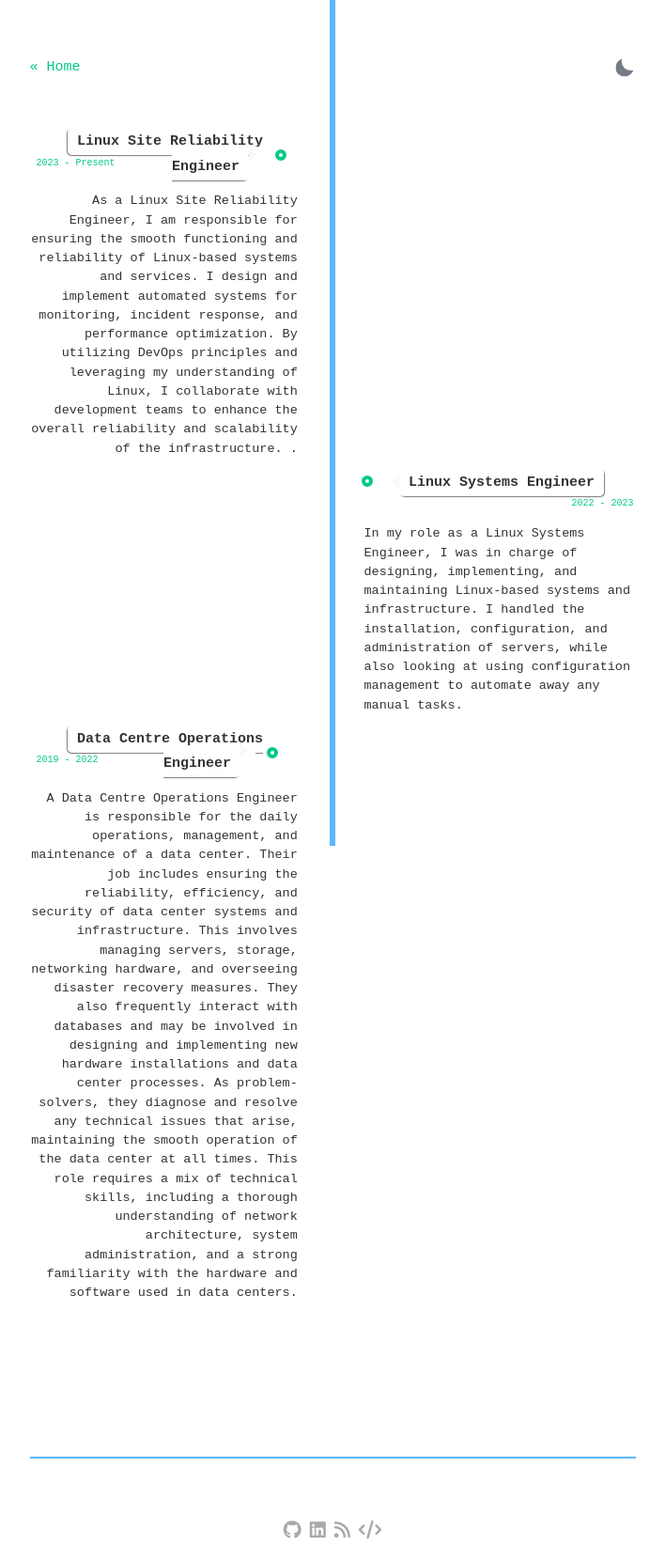
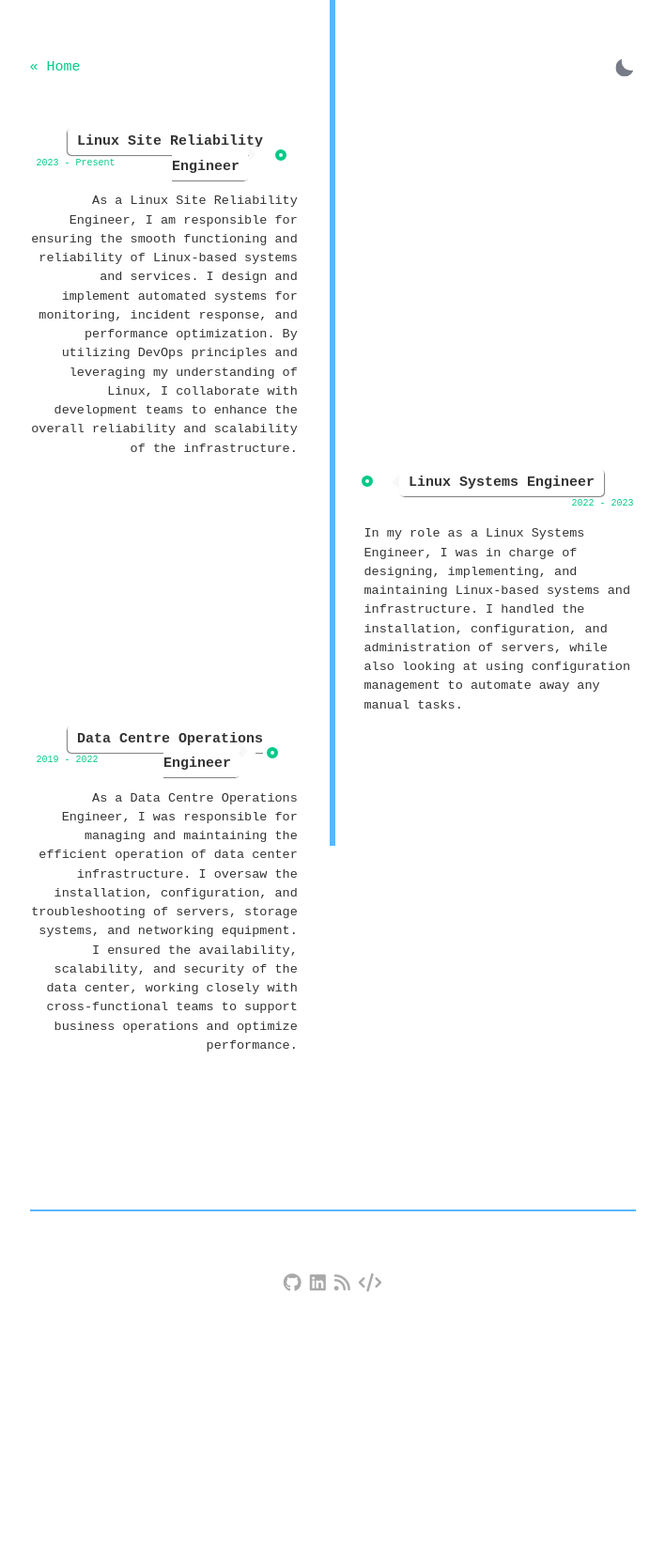
Before and after one commit to LiamAEdwards/liamaedwards.me, a Jekyll site: the page built from about.html, in a window 1280 px wide. Shown: the whole page at 94% size, without its empty margins (286-994 px from the left). Built offline with Jekyll 4.4.1, drawn with Linux system fonts in a browser that asks for light colours; after the commit the page ends 1397 px from its top, so only the background shows below that.

Commit message:
Fixed some formatting and changed the DC description

```diff
--- a/about.html
+++ b/about.html
@@ -24,7 +24,7 @@ layout: default
                     <span class="time-wrapper"><span class="time">2023 - Present</span></span>
                 </div>
                 <div class="desc">
-			As a Linux Site Reliability Engineer, I am responsible for ensuring the smooth functioning and reliability of Linux-based systems and services. I design and implement automated systems for monitoring, incident response, and performance optimization. By utilizing DevOps principles and leveraging my understanding of Linux, I collaborate with development teams to enhance the overall reliability and scalability of the infrastructure. .
+			As a Linux Site Reliability Engineer, I am responsible for ensuring the smooth functioning and reliability of Linux-based systems and services. I design and implement automated systems for monitoring, incident response, and performance optimization. By utilizing DevOps principles and leveraging my understanding of Linux, I collaborate with development teams to enhance the overall reliability and scalability of the infrastructure.
                 </div>
             </div>
         </li>
@@ -50,7 +50,7 @@ layout: default
                     <span class="time-wrapper"><span class="time">2019 - 2022</span></span>
                 </div>
                 <div class="desc">
-			A Data Centre Operations Engineer is responsible for the daily operations, management, and maintenance of a data center. Their job includes ensuring the reliability, efficiency, and security of data center systems and infrastructure. This involves managing servers, storage, networking hardware, and overseeing disaster recovery measures. They also frequently interact with databases and may be involved in designing and implementing new hardware installations and data center processes. As problem-solvers, they diagnose and resolve any technical issues that arise, maintaining the smooth operation of the data center at all times. This role requires a mix of technical skills, including a thorough understanding of network architecture, system administration, and a strong familiarity with the hardware and software used in data centers.
+			As a Data Centre Operations Engineer, I was responsible for managing and maintaining the efficient operation of data center infrastructure. I oversaw the installation, configuration, and troubleshooting of servers, storage systems, and networking equipment. I ensured the availability, scalability, and security of the data center, working closely with cross-functional teams to support business operations and optimize performance.
                 </div>
             </div>
         </li>
```
